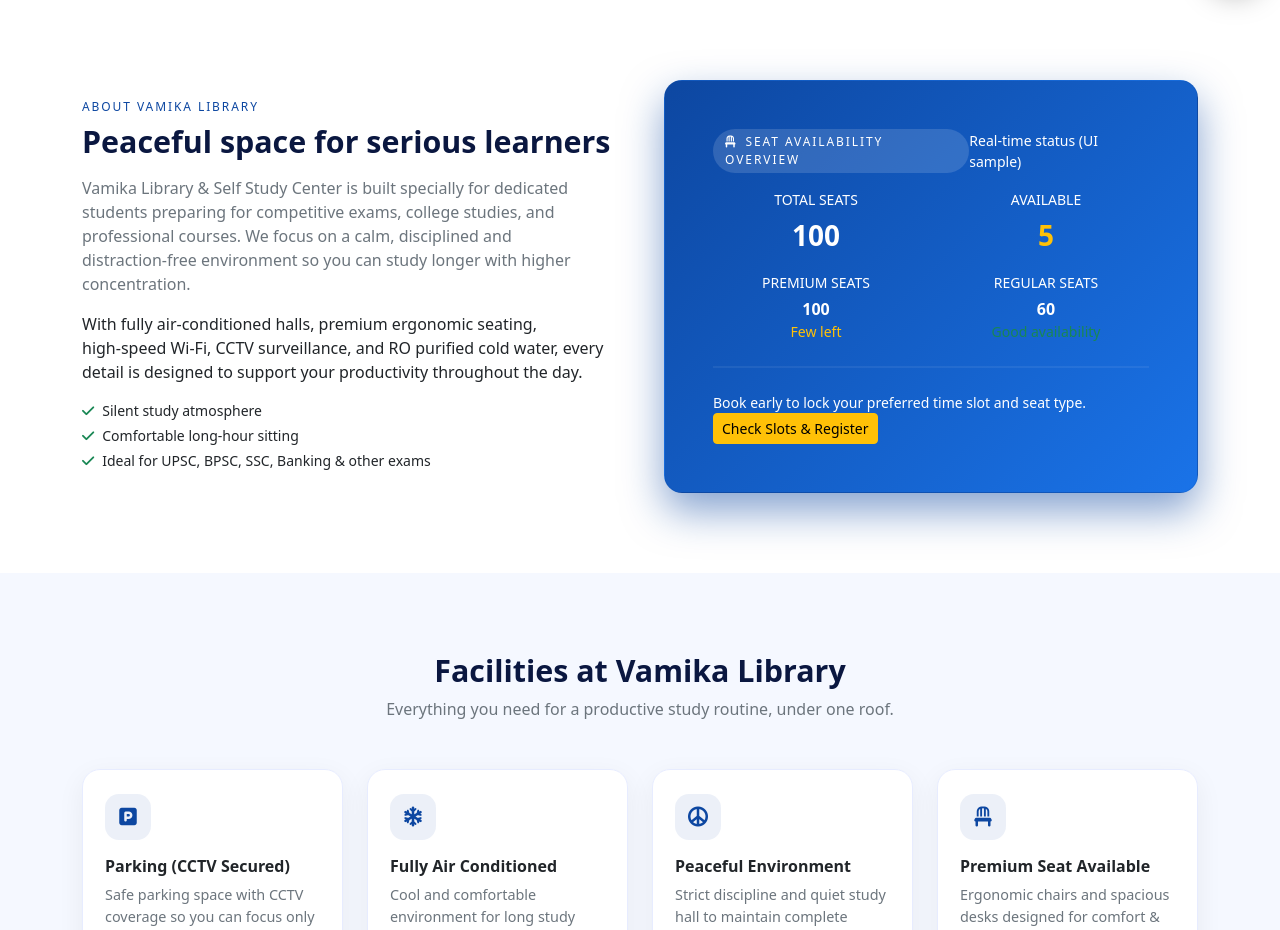
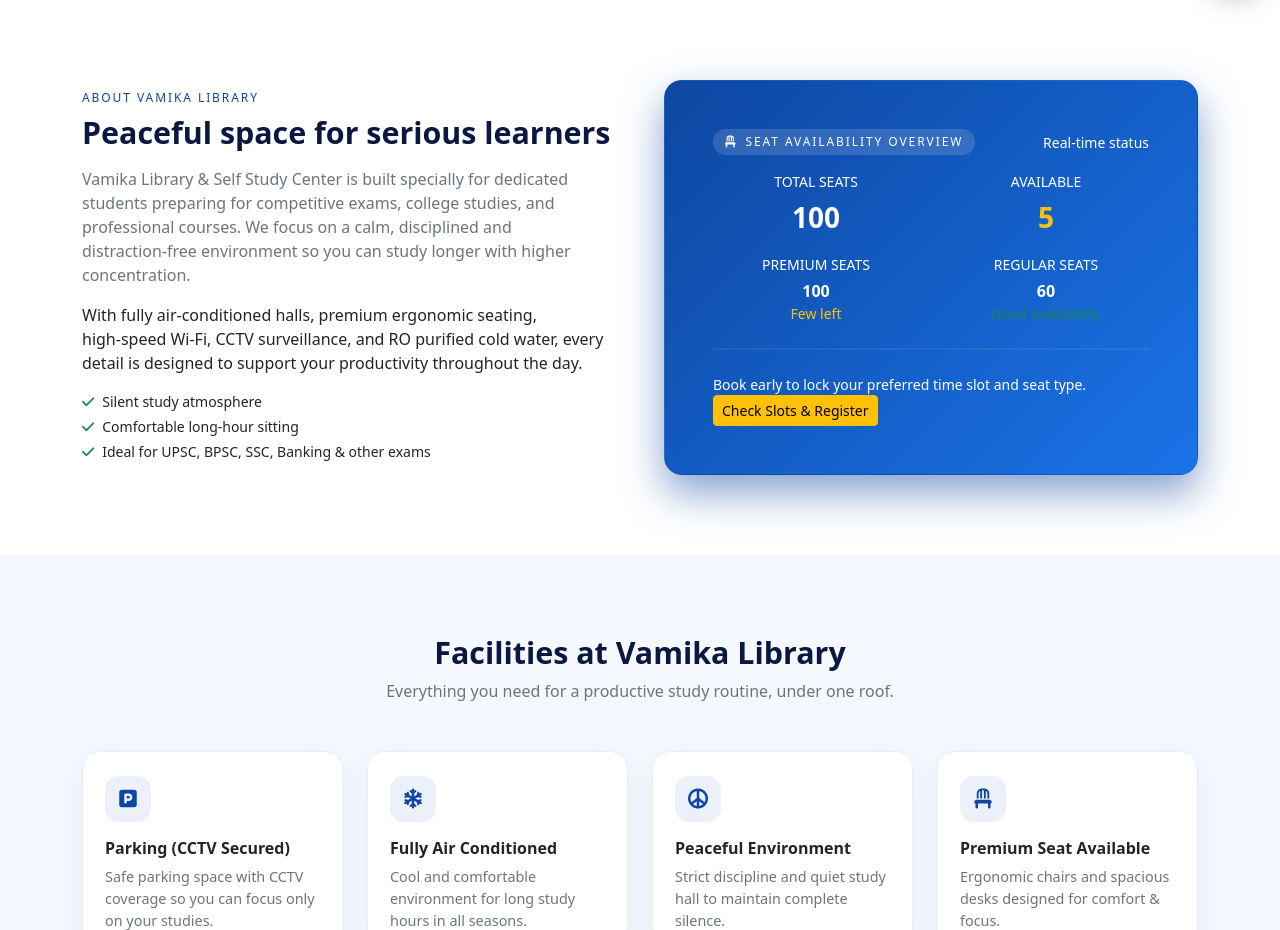
Before and after one commit to Heartthorb/vamika-library, a plain HTML site: page index.html in a window 1280 px wide. Shown: the part 800-1730 px from the top of the page. Drawn offline with nearby package versions, Linux system fonts and the light colour scheme.

Commit message:
Update seat availability status text

```diff
--- a/index.html
+++ b/index.html
@@ -551,7 +551,7 @@
                 <div class="seat-card p-4 p-md-5">
                     <div class="d-flex justify-content-between align-items-center mb-3">
                         <span class="seat-pill"><i class="fa-solid fa-chair me-2"></i>Seat Availability Overview</span>
-                        <span class="small text-light-50">Real‑time status (UI sample)</span>
+                        <span class="small text-light-50">Real‑time status</span>
                     </div>
                     <div class="row text-center gy-3">
                         <div class="col-6">
```
